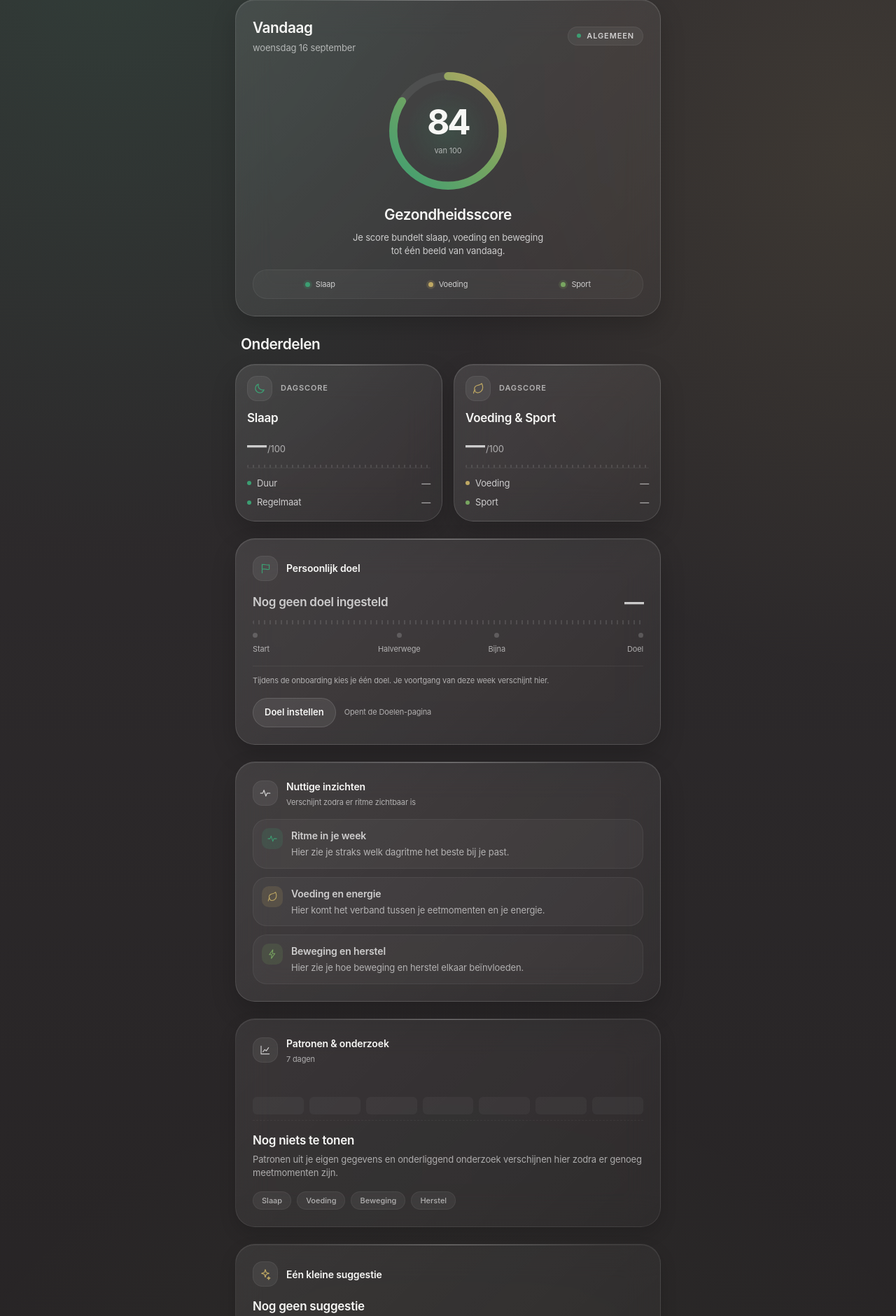
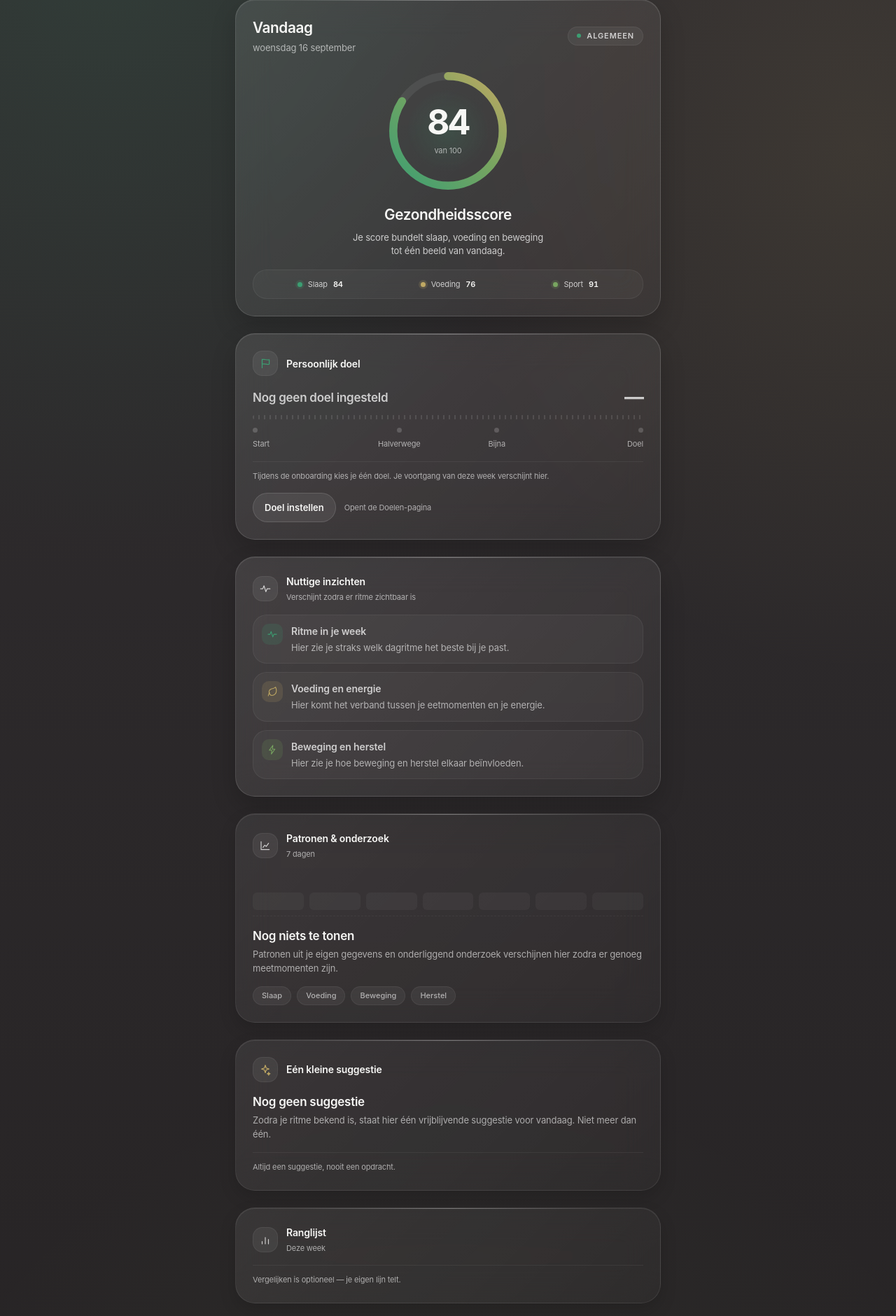
Before and after one commit to lucvanstraten22/Ownify-Health-App, a PHP site: page / in a window 1280 px wide. Shown: the part 100-1980 px from the top of the page at 70% size. Run offline with PHP 8.4, Linux system fonts and the light colour scheme.

Commit message:
Move the pillar scores into the ring's legend
The legend under the health score now reads Slaap 84 · Voeding 76 · Sport 91,
in the same 11px it already used. Same three rows, same dots, same layout —
a number beside each name and nothing else.

Each row names the Gezondheid area it reads from, which is how the Sport row
carries the Training score without either name changing, and the values are
derived on every render from the same source as the overall score. The legend
and the number in the middle of the ring cannot drift apart: they read the
same three values. With nothing measured each row shows an em dash, the same
empty state the ring keeps.

The two Onderdelen cards below it are gone. They repeated the Gezondheid page
and, now that the legend carries the scores, said nothing the ring did not.
That leaves scores.secondary, focus_metrics and the CSS only those cards used
unreachable — .section, .section__title, .grid--two, .grid--stacked,
.card--score, .metrics* and the .is-focused block — so they go too. The
[data-focus] rules stay: the focus chip in the card header still uses them.

Verified at 390px and 320px: no overflow, no horizontal scroll, label and
value at the same size, and the empty state still shows a dash per row with
the ring's hint. Every other page and both gestures regress clean.

Co-Authored-By: Claude Opus 5 <noreply@anthropic.com>
Claude-Session: https://claude.ai/code/session_01D1tDCShPbY4TvyKtwgd7vZ

```diff
--- a/assets/css/components.css
+++ b/assets/css/components.css
@@ -40,7 +40,7 @@
     pointer-events: none;
 }
 
-/* Quieter surfaces for the supporting sections. */
+/* Quieter surfaces for the supporting blocks. */
 .card--patterns,
 .card--recommendation,
 .card--leaderboard {
@@ -359,6 +359,18 @@
     white-space: nowrap;
 }
 
+/* The pillar's own score, in the legend's own size — a number beside the
+   name, not a second label. */
+.legend__value {
+    font-size: var(--fs-tiny);
+    font-weight: 600;
+    font-variant-numeric: tabular-nums;
+    color: var(--text-primary);
+    white-space: nowrap;
+}
+
+.legend__item.is-empty .legend__value { font-weight: 500; color: var(--text-muted); }
+
 /* --------------------------------------------------------------------------
    Score value + meters (shared by category cards and goal progress)
    -------------------------------------------------------------------------- */
@@ -414,47 +426,6 @@
 .meter--goal { height: 10px; }
 
 /* --------------------------------------------------------------------------
-   Metric rows
-   -------------------------------------------------------------------------- */
-.metrics {
-    display: flex;
-    flex-direction: column;
-    gap: var(--space-2);
-    margin-top: var(--space-4);
-    padding-top: var(--space-3);
-    border-top: 1px solid var(--glass-hairline);
-}
-
-.metrics__row {
-    display: grid;
-    grid-template-columns: auto minmax(0, 1fr) auto;
-    align-items: center;
-    gap: var(--space-2);
-    font-size: var(--fs-small);
-}
-
-.metrics__dot {
-    width: 6px;
-    height: 6px;
-    border-radius: 50%;
-    background: var(--accent);
-}
-
-.metrics__label {
-    color: var(--text-secondary);
-    overflow: hidden;
-    text-overflow: ellipsis;
-    white-space: nowrap;
-}
-
-.metrics__value {
-    font-variant-numeric: tabular-nums;
-    font-weight: 600;
-}
-
-.metrics__value.is-empty { color: var(--text-muted); font-weight: 500; }
-
-/* --------------------------------------------------------------------------
    Icon tile + chips
    -------------------------------------------------------------------------- */
 .icon-tile {
@@ -471,7 +442,6 @@
 
 .icon-tile .icon { width: 18px; height: 18px; }
 
-.card--score .icon-tile,
 .card--goal .icon-tile { color: var(--accent); }
 
 .icon-tile--accent { color: var(--nutrition); }
--- a/assets/css/dashboard.css
+++ b/assets/css/dashboard.css
@@ -1,89 +1,21 @@
 /* ==========================================================================
    dashboard.css — Home / Overview page layout.
-   Section rhythm, the two-up card grid, focus states and screen sizes.
+   The card grid, focus states and screen sizes.
    ========================================================================== */
 
 /* --------------------------------------------------------------------------
-   Section rhythm — every block shares the same left/right alignment (.shell)
+   Grid — the health cards on Gezondheid are the only users left
    -------------------------------------------------------------------------- */
-.section {
-    display: flex;
-    flex-direction: column;
-}
-
-/* A not-yet-built section centres its placeholder in the page. */
-.section-main {
-    display: grid;
-    place-items: center;
-    min-height: 68vh;
-}
-
-.section__title {
-    margin-bottom: var(--space-3);
-    padding-inline: var(--space-2);
-    font-size: var(--fs-section);
-    font-weight: 600;
-    letter-spacing: -0.02em;
-}
-
 .grid {
     display: grid;
     gap: var(--space-3);
 }
 
-.grid--two { grid-template-columns: repeat(2, minmax(0, 1fr)); }
-
-/* A focused category takes the full width, so its sibling stacks below it
-   at the same width instead of leaving a half-empty row. */
-.grid--stacked { grid-template-columns: minmax(0, 1fr); }
-
-/* --------------------------------------------------------------------------
-   Category cards — one component, identical in every dimension
-   -------------------------------------------------------------------------- */
-.card--score {
-    display: flex;
-    flex-direction: column;
-    padding: var(--space-4);
-}
-
-.card--score .card__head--compact { margin-bottom: var(--space-3); }
-
-/* Pushes the metric block to the bottom so both cards align on every row. */
-.card--score .metrics { margin-top: auto; }
-
 /* --------------------------------------------------------------------------
    Onboarding focus
-   'general' keeps the broad overview; a specific focus promotes one category
-   card to full width and shows its extra detail rows. No layout rewrite needed
-   when real focus data arrives — only config/dashboard.php changes.
+   The score card is what focus shapes now: the two category cards it used to
+   promote have gone, and their scores live in the ring's own legend.
    -------------------------------------------------------------------------- */
-.card--score.is-focused {
-    grid-column: 1 / -1;
-    order: -1;
-    padding: var(--space-5);
-    background: var(--surface-gradient);
-    border-color: var(--glass-border);
-}
-
-.card--score.is-focused .score-value__number { font-size: var(--fs-score); }
-
-.card--score.is-focused .metrics {
-    display: grid;
-    grid-template-columns: repeat(3, minmax(0, 1fr));
-    gap: var(--space-3);
-}
-
-.card--score.is-focused .metrics__row {
-    grid-template-columns: auto minmax(0, 1fr);
-    grid-template-rows: auto auto;
-}
-
-.card--score.is-focused .metrics__value {
-    grid-column: 2 / -1;
-    margin-top: var(--space-1);
-    font-size: var(--fs-label);
-    justify-self: start;
-}
 
 /* A sleep-focused dashboard keeps the general score, but tightens it. */
 [data-focus="sleep"] .card--hero .score-ring { width: min(48vw, 168px); }
@@ -98,8 +30,6 @@
         --fs-brand: 1.25rem;
         --radius-card: 24px;
     }
-
-    .grid--two { grid-template-columns: 1fr; }
 
     /* The longest label ("Gezondheid") needs the extra width down here. */
     .tabbar__list { width: min(98vw, var(--page-max)); }
--- a/components/health-score.php
+++ b/components/health-score.php
@@ -56,11 +56,13 @@ $state  = state_class($overall['value']);
     <h2 class="score-ring__label"><?= e($overall['label']) ?></h2>
     <p class="card__lede"><?= e($overall['description']) ?></p>
 
+    <?php /* The three pillars the score averages, each with its own score. */ ?>
     <ul class="legend" role="list">
         <?php foreach ($contributors as $item): ?>
-            <li class="legend__item" data-accent="<?= e($item['accent']) ?>">
+            <li class="legend__item <?= state_class($item['value']) ?>" data-accent="<?= e($item['accent']) ?>">
                 <span class="legend__dot" aria-hidden="true"></span>
                 <span class="legend__label"><?= e($item['label']) ?></span>
+                <span class="legend__value"><?= e(score_text($item['value'])) ?></span>
             </li>
         <?php endforeach; ?>
     </ul>
--- a/components/secondary-scores.php
+++ /dev/null
@@ -1,62 +0,0 @@
-<?php
-/**
- * Secondary score cards — Slaap and Voeding & Sport.
- * One shared card system: identical radius, padding, icon slot, score slot,
- * metric rows and spacing, so the two read as a single component.
- */
-declare(strict_types=1);
-
-$cards = $data['scores']['secondary'];
-$focus = $data['focus'];
-
-/** Which card the onboarding focus promotes (null for 'general'). */
-$focusMap = [
-    'sleep'     => 'sleep',
-    'nutrition' => 'nutrition_sport',
-    'mobility'  => 'nutrition_sport',
-];
-$focusedKey = $focusMap[$focus] ?? null;
-?>
-<section class="section" aria-labelledby="categories-title">
-    <h2 class="section__title" id="categories-title">Onderdelen</h2>
-
-    <div class="grid grid--two<?= $focusedKey !== null ? ' grid--stacked' : '' ?>">
-        <?php foreach ($cards as $card):
-            $isFocused = $focusedKey === $card['key'];
-            $metrics   = $isFocused ? $card['focus_metrics'] : $card['metrics'];
-            $ratio     = score_ratio($card['value'], $card['max']);
-            ?>
-            <article class="card card--score reveal <?= state_class($card['value']) ?><?= $isFocused ? ' is-focused' : '' ?>"
-                     data-accent="<?= e($card['accent']) ?>">
-
-                <div class="card__head card__head--compact">
-                    <span class="icon-tile" aria-hidden="true"><?= icon($card['icon']) ?></span>
-                    <span class="card__caption"><?= e($card['caption']) ?></span>
-                </div>
-
-                <h3 class="card__subtitle"><?= e($card['label']) ?></h3>
-
-                <p class="score-value">
-                    <span class="score-value__number" data-count-to="<?= has_value($card['value']) ? e((string) $card['value']) : '' ?>"><?= e(score_text($card['value'])) ?></span>
-                    <span class="score-value__max">/<?= e((string) $card['max']) ?></span>
-                </p>
-
-                <div class="meter" role="img"
-                     aria-label="<?= e($card['label']) ?>: <?= has_value($card['value']) ? e((string) $card['value']) . ' van ' . e((string) $card['max']) : 'nog geen gegevens' ?>">
-                    <span class="meter__fill" data-bar data-progress="<?= e((string) round($ratio, 4)) ?>"></span>
-                </div>
-
-                <ul class="metrics" role="list">
-                    <?php foreach ($metrics as $metric): ?>
-                        <li class="metrics__row" data-accent="<?= e($metric['accent']) ?>">
-                            <span class="metrics__dot" aria-hidden="true"></span>
-                            <span class="metrics__label"><?= e($metric['label']) ?></span>
-                            <span class="metrics__value <?= state_class($metric['value']) ?>"><?= e(score_text($metric['value'])) ?></span>
-                        </li>
-                    <?php endforeach; ?>
-                </ul>
-
-            </article>
-        <?php endforeach; ?>
-    </div>
-</section>
--- a/config/dashboard.php
+++ b/config/dashboard.php
@@ -77,55 +77,17 @@ return [
             'empty_hint'  => 'Verbind een bron om je dagscore te berekenen.',
         ],
 
-        /* Ring legend — names the three pillars the score averages. The three
-         * count equally, so there are no weights to carry here; the legend
-         * renders a label and an accent and nothing else. */
+        /* Ring legend — the three pillars the score averages, each with its own
+         * score beside it. `area` points at the Gezondheid area the row reads
+         * from, which is why the Sport row can carry the Training score without
+         * either name having to change. The three count equally, so there are
+         * no weights here. Values are DERIVED, like the overall score. */
         'contributors' => [
-            ['key' => 'sleep',     'label' => 'Slaap',   'accent' => 'health'],
-            ['key' => 'nutrition', 'label' => 'Voeding', 'accent' => 'nutrition'],
-            ['key' => 'sport',     'label' => 'Sport',   'accent' => 'activity'],
+            ['area' => 'sleep',     'label' => 'Slaap',   'accent' => 'health',    'value' => null],
+            ['area' => 'nutrition', 'label' => 'Voeding', 'accent' => 'nutrition', 'value' => null],
+            ['area' => 'training',  'label' => 'Sport',   'accent' => 'activity',  'value' => null],
         ],
 
-        /* B + C — secondary category cards (identical card system) */
-        'secondary' => [
-            [
-                'key'     => 'sleep',
-                'label'   => 'Slaap',
-                'caption' => 'Dagscore',
-                'icon'    => 'moon',
-                'accent'  => 'health',
-                'value'   => null,
-                'max'     => 100,
-                'metrics' => [
-                    ['label' => 'Duur',      'value' => null, 'accent' => 'health'],
-                    ['label' => 'Regelmaat', 'value' => null, 'accent' => 'health'],
-                ],
-                /* Shown only when the onboarding focus is 'sleep'. */
-                'focus_metrics' => [
-                    ['label' => 'Slaapduur', 'value' => null, 'accent' => 'health'],
-                    ['label' => 'Bedtijd',   'value' => null, 'accent' => 'health'],
-                    ['label' => 'Wektijd',   'value' => null, 'accent' => 'health'],
-                ],
-            ],
-            [
-                'key'     => 'nutrition_sport',
-                'label'   => 'Voeding & Sport',
-                'caption' => 'Dagscore',
-                'icon'    => 'leaf',
-                'accent'  => 'nutrition',
-                'value'   => null,
-                'max'     => 100,
-                'metrics' => [
-                    ['label' => 'Voeding', 'value' => null, 'accent' => 'nutrition'],
-                    ['label' => 'Sport',   'value' => null, 'accent' => 'activity'],
-                ],
-                'focus_metrics' => [
-                    ['label' => 'Voeding',  'value' => null, 'accent' => 'nutrition'],
-                    ['label' => 'Sport',    'value' => null, 'accent' => 'activity'],
-                    ['label' => 'Balans',   'value' => null, 'accent' => 'activity'],
-                ],
-            ],
-        ],
     ],
 
     /* -------------------------------------------------- goal progress */
--- a/index.php
+++ b/index.php
@@ -29,10 +29,16 @@ $data = require __DIR__ . '/config/dashboard.php';
 $data['health'] = health_prepare(require __DIR__ . '/config/health.php');
 
 /* The dashboard's health score is the average of those three pillars, derived
-   here rather than stored, so the ring can never disagree with them. */
+   here rather than stored, so the ring can never disagree with them — and the
+   legend under it reads the same three values. */
 $data['scores']['overall']['value'] = health_overall_score(
     $data['health'],
     (int) $data['scores']['overall']['max']
+);
+
+$data['scores']['contributors'] = health_contributor_scores(
+    $data['scores']['contributors'],
+    $data['health']
 );
 
 /* Community boards are assembled the same way: empty unless demo is on. */
--- a/lib/health.php
+++ b/lib/health.php
@@ -87,6 +87,25 @@ if (!function_exists('health_overall_score')) {
         }
 
         return (int) round($total / count($areas) * $max);
+    }
+}
+
+if (!function_exists('health_contributor_scores')) {
+    /**
+     * Fills each ring-legend row with the score of the area it names.
+     *
+     * Derived on every render, from the same source as the overall score, so
+     * the legend and the number in the middle of the ring can never drift
+     * apart: they read the same three values.
+     */
+    function health_contributor_scores(array $contributors, array $health): array
+    {
+        foreach ($contributors as $index => $row) {
+            $area = $health['areas'][$row['area']] ?? null;
+            $contributors[$index]['value'] = $area['score']['value'] ?? null;
+        }
+
+        return $contributors;
     }
 }
 
--- a/pages/overview.php
+++ b/pages/overview.php
@@ -18,7 +18,6 @@ declare(strict_types=1);
             <div class="shell stack">
                 <?php
                 component('health-score', $data);
-                component('secondary-scores', $data);
                 component('goal-progress', $data);
                 component('insights', $data);
                 component('patterns', $data);
```
